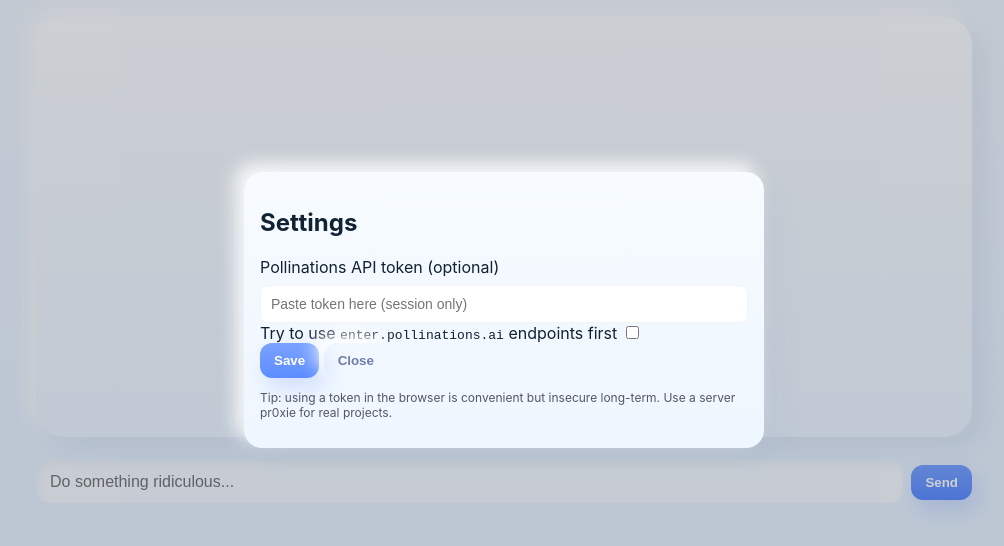
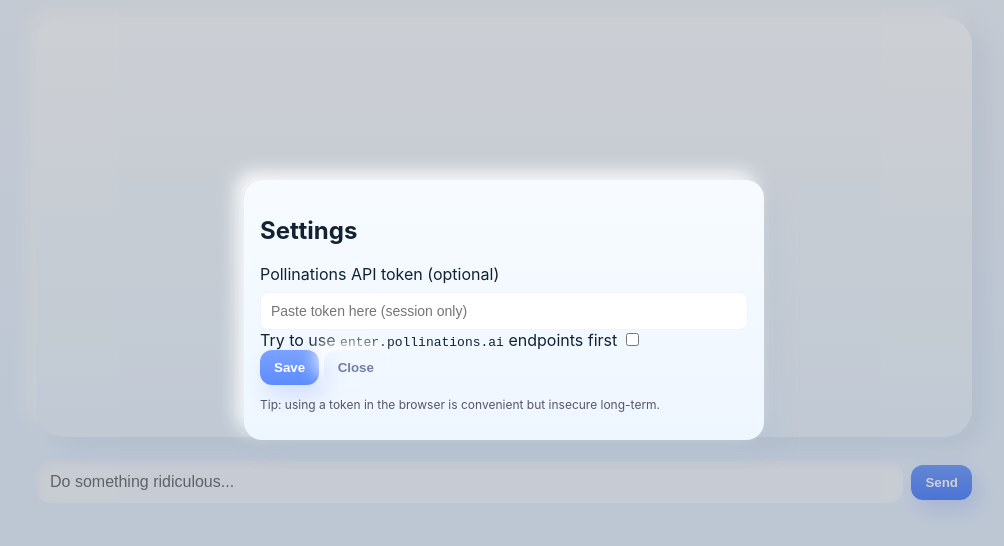
Before and after one commit to CloudCompile/ClayDungeon, a plain HTML site: page index.html in a window 1280 px wide. Shown: the part 90-636 px from the top of the page, without its empty margins (136-1140 px from the left). Drawn offline with Linux system fonts and the light colour scheme.

Commit message:
Update index.html

```diff
--- a/index.html
+++ b/index.html
@@ -3,7 +3,7 @@
 <head>
   <meta charset="utf-8" />
   <meta name="viewport" content="width=device-width,initial-scale=1" />
-  <title>ClayDungeon — Pollinations Story Engine</title>
+  <title>ClayDungeon</title>
   <link rel="stylesheet" href="style.css" />
 </head>
 <body>
@@ -43,7 +43,7 @@
         <button id="saveSettings" class="btn primary">Save</button>
         <button id="closeModal" class="btn ghost">Close</button>
       </div>
-      <p class="note">Tip: using a token in the browser is convenient but insecure long-term. Use a server pr0xie for real projects.</p>
+      <p class="note">Tip: using a token in the browser is convenient but insecure long-term.</p>
     </div>
   </div>
 
```
